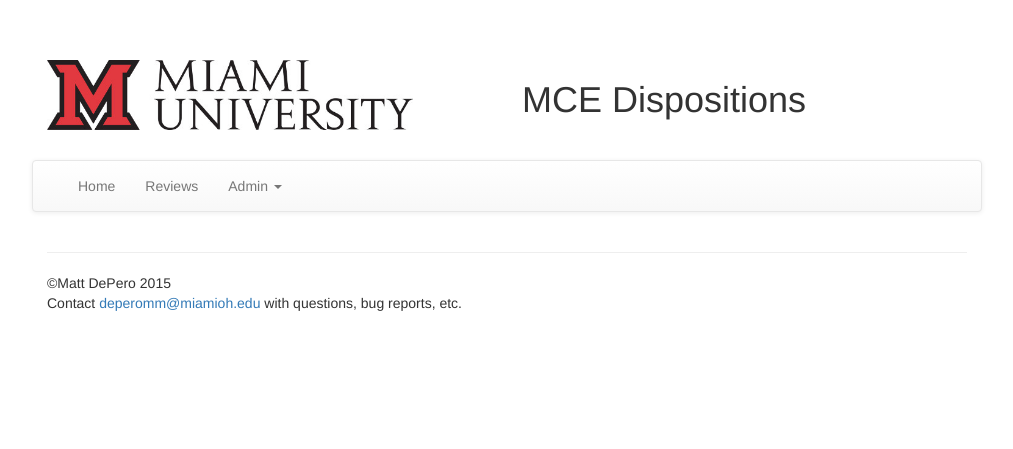
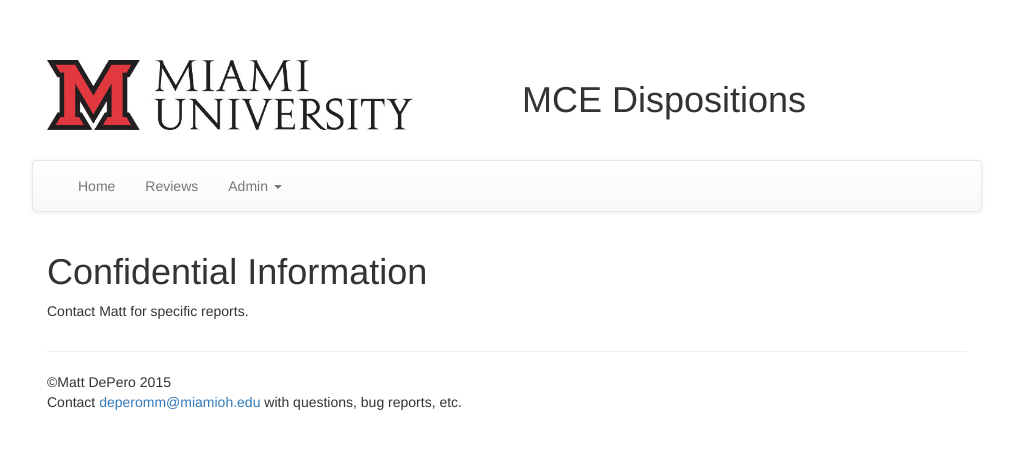
Before and after one commit to mdepero/mce, a Jekyll site: the page built from reviews.html, in a window 1280 px wide. Shown: the top 449 px of the page, without its empty margins (133-1146 px from the left). Built offline with Jekyll 4.4.1, drawn with Linux system fonts in a browser that asks for light colours; Markdown is read by kramdown in place of the engine named in the settings.

Commit message:
blocking review data from being public

```diff
--- a/reviews.html
+++ b/reviews.html
@@ -2,6 +2,11 @@
 layout: default
 title: Reviews
 ---
+
+<h1>Confidential Information</h1>
+<p>
+Contact Matt for specific reports.
+</p>
 
 <table class="row" id="reviews">
 
@@ -10,10 +15,10 @@ title: Reviews
 
 <script type="text/javascript">
 
-  $(document).ready(function(){
+  // $(document).ready(function(){
 
-    fetchData( getReviews ,"", "" );
+  //   fetchData( getReviews ,"", "" );
 
-  });// end document ready
+  // });// end document ready
 
  </script>
```
Also changed, not shown: 1 other file.
